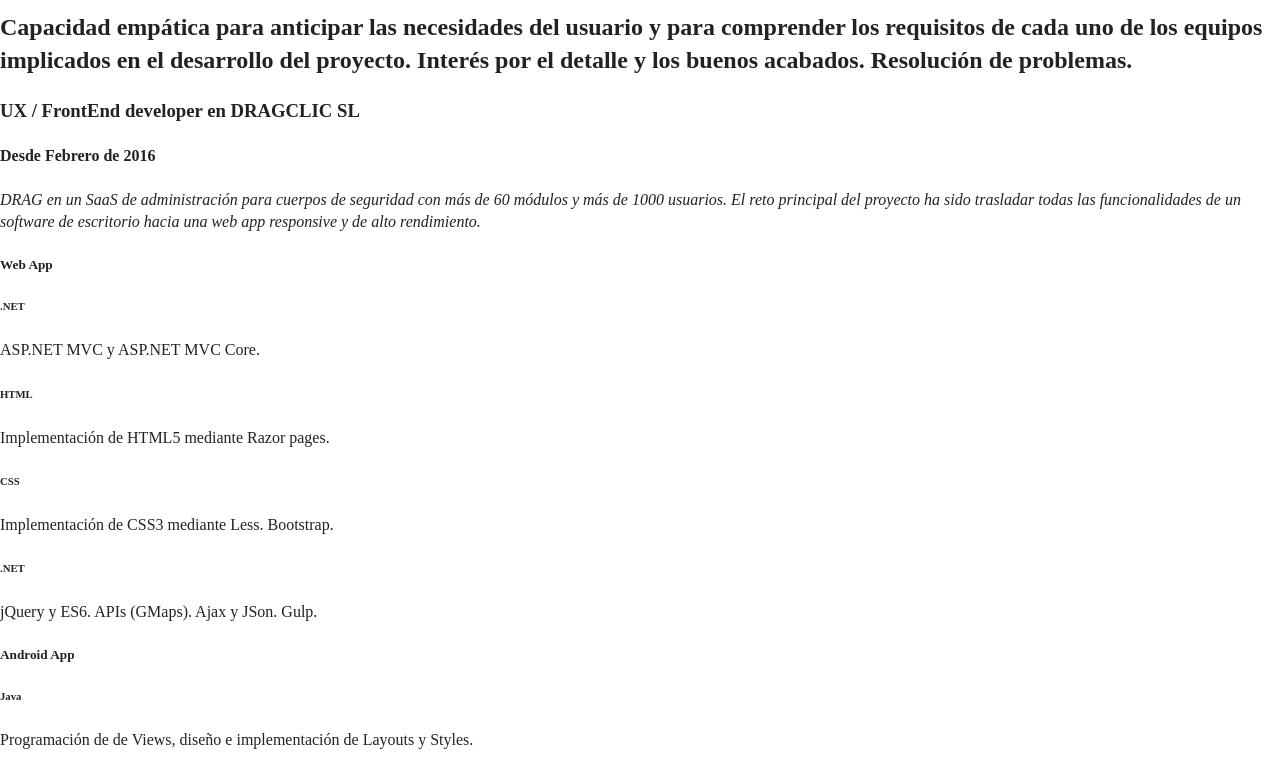
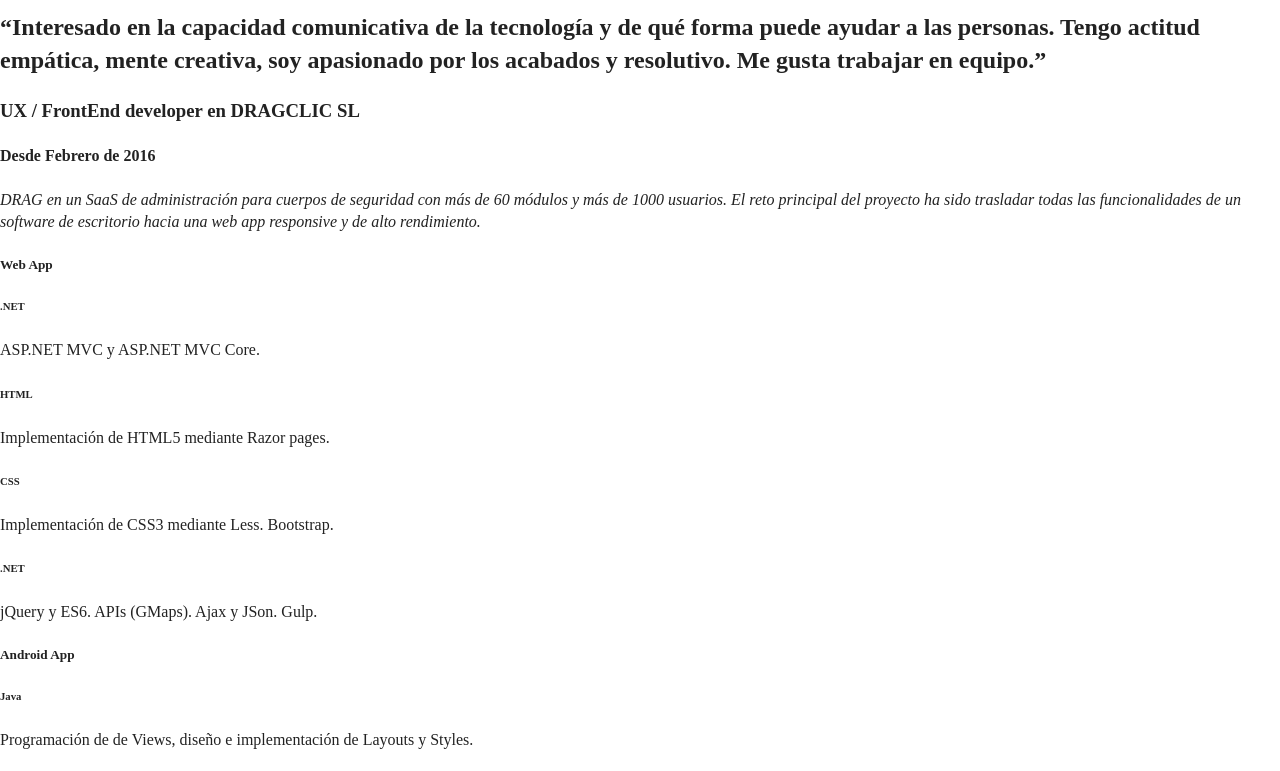
Before and after one commit to amirabet/am_cv, a website: page dist/index.html in a window 1280 px wide. Shown: the part 77-848 px from the top of the page. Drawn offline with Linux system fonts and the light colour scheme.

Commit message:
Tagline and bit touches

```diff
--- a/dist/index.html
+++ b/dist/index.html
@@ -32,7 +32,7 @@
       <!-- The page's main headings -->
       <header>
         <h1>Artur Mirabet Gea</h1>
-        <h2>Capacidad empática para anticipar las necesidades del usuario y para  comprender los requisitos de cada uno de los equipos implicados en el desarrollo del proyecto. Interés por el detalle y los buenos acabados. Resolución de problemas.</h2>
+        <h2>“Interesado en la capacidad comunicativa de la tecnología y de qué forma puede ayudar a las personas. Tengo actitud empática, mente creativa, soy apasionado por los acabados y resolutivo. Me gusta trabajar en equipo.”</h2>
       </header>
 
       <!-- Section Jobs experienece-->
```
